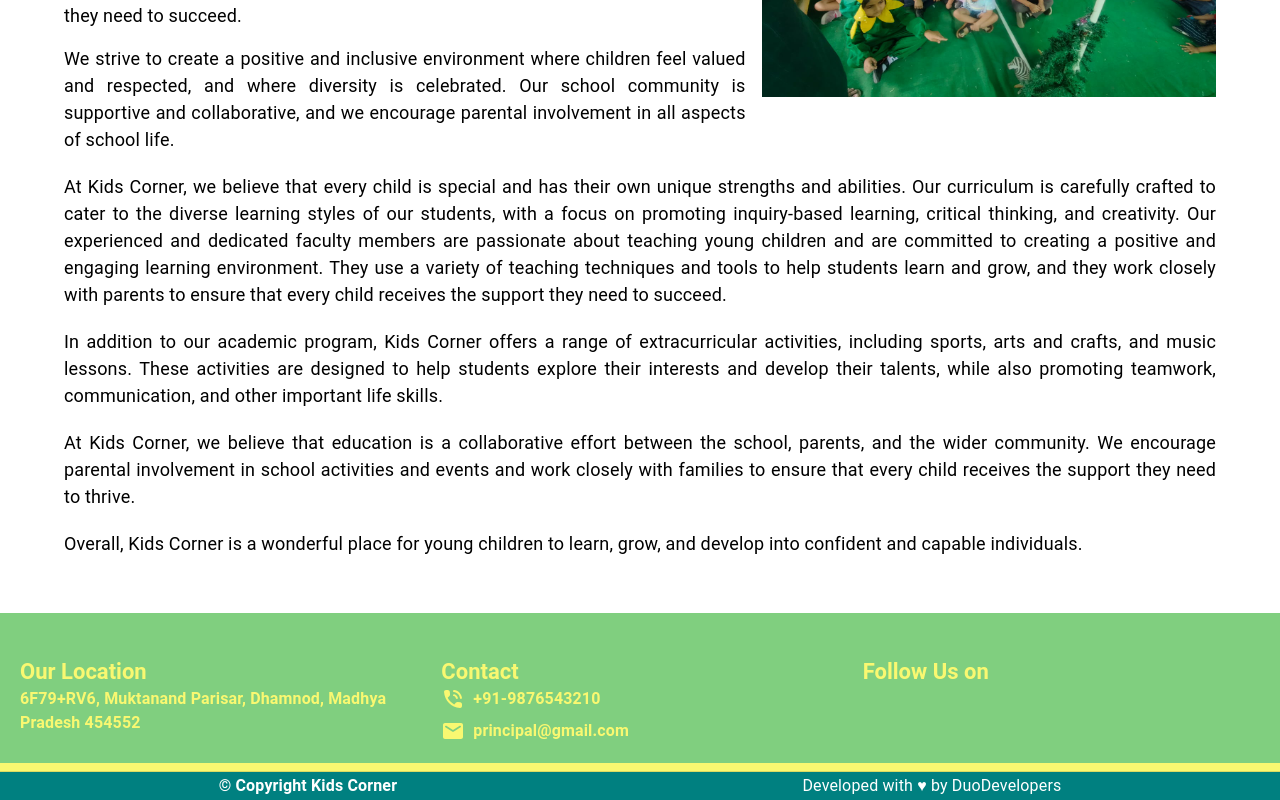
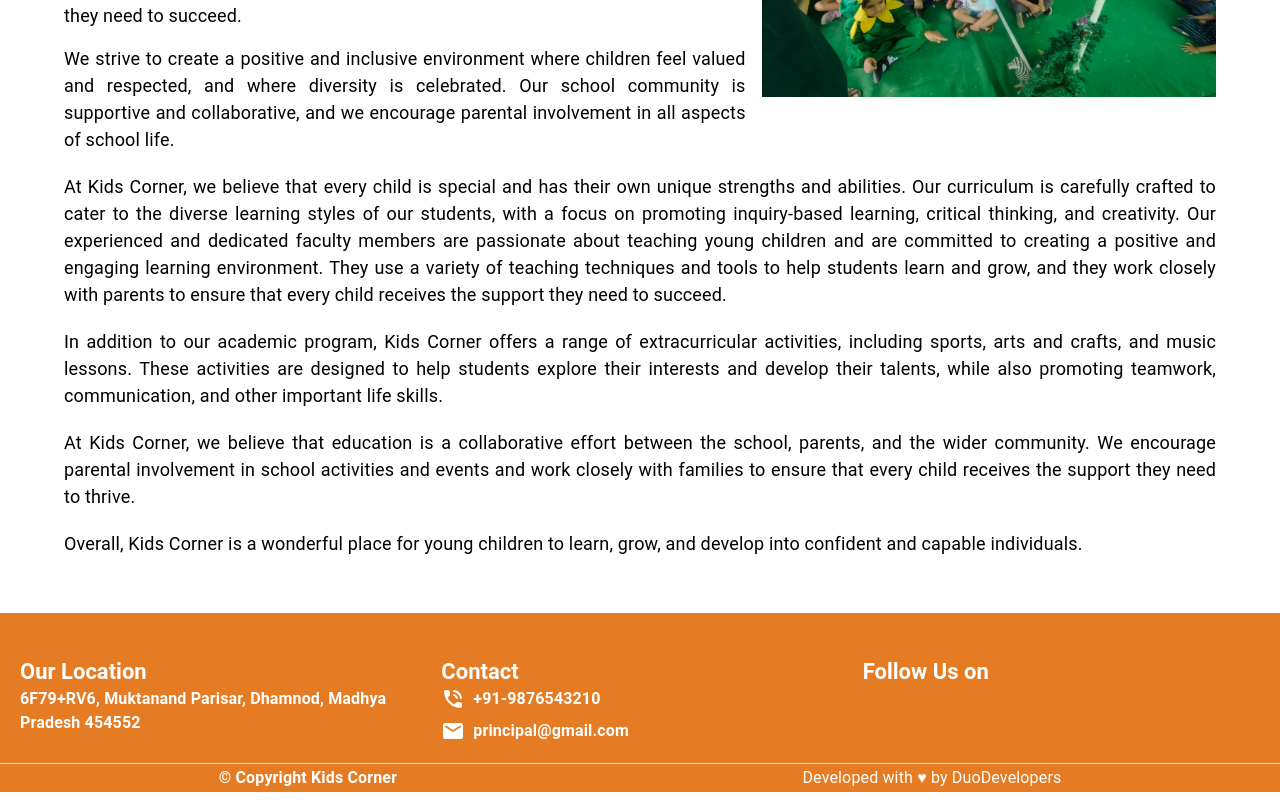
Before and after one commit to amaymandloi/kidscorner, a React (Create React App) app: page /#/about in a window 1280 px wide. Shown: the part 406-1206 px from the top of the page. Built offline with nearby package versions, Linux system fonts and the light colour scheme; what react-swipeable-views-utils would draw is missing.

Commit message:
Optimized UI for Footer

```diff
--- a/src/Component/Footer.js
+++ b/src/Component/Footer.js
@@ -10,24 +10,24 @@ export default function Footer() {
         spacing={{ xs: 2, md: 3 }}
         columns={{ xs: 4, sm: 8, md: 12 }}
         p={"20px"}
-        bgcolor={"#80cf7f"}
+        bgcolor={"#E57C23"}
       >
         <Grid item xs={2} sm={4} md={4}>
           <Typography
-            color={"#f9f871"}
+            color={"#fff"}
             variant="h5"
             fontSize={22}
             fontWeight={"bold"}
           >
             Our Location
           </Typography>
-          <Typography color={"#f9f871"} fontWeight={"bold"} variant="body1">
+          <Typography color={"#fff"} fontWeight={"bold"} variant="body1">
             6F79+RV6, Muktanand Parisar, Dhamnod, Madhya Pradesh 454552
           </Typography>
         </Grid>
         <Grid item xs={2} sm={4} md={4}>
           <Typography
-            color={"#f9f871"}
+            color={"#fff"}
             variant="h5"
             fontSize={22}
             fontWeight={"bold"}
@@ -37,11 +37,11 @@ export default function Footer() {
           <Stack direction={"row"}>
             <PhoneInTalkRounded
               sx={{
-                color: "#f9f871",
+                color: "#fff",
               }}
             />
             <Typography
-              color={"#f9f871"}
+              color={"#fff"}
               fontWeight={"bold"}
               variant="body1"
               ml={1}
@@ -52,11 +52,11 @@ export default function Footer() {
           <Stack direction={"row"} mt={1}>
             <EmailRounded
               sx={{
-                color: "#f9f871",
+                color: "#fff",
               }}
             />
             <Typography
-              color={"#f9f871"}
+              color={"#fff"}
               fontWeight={"bold"}
               variant="body1"
               ml={1}
@@ -67,7 +67,7 @@ export default function Footer() {
         </Grid>
         <Grid item xs={2} sm={4} md={4}>
           <Typography
-            color={"#f9f871"}
+            color={"#fff"}
             variant="h5"
             fontSize={22}
             fontWeight={"bold"}
@@ -78,8 +78,8 @@ export default function Footer() {
       </Grid>
       <Divider
         sx={{
-          height: 8,
-          bgcolor: "#f9f871",
+          height: 1,
+          bgcolor: "#fff",
         }}
       />
       <Stack
@@ -87,7 +87,7 @@ export default function Footer() {
         justifyContent={"space-around"}
         alignItems={"center"}
         width={"100%"}
-        bgcolor={"#008080"}
+        bgcolor={"#E57C23"}
       >
         <Typography
           color={"white"}
```
